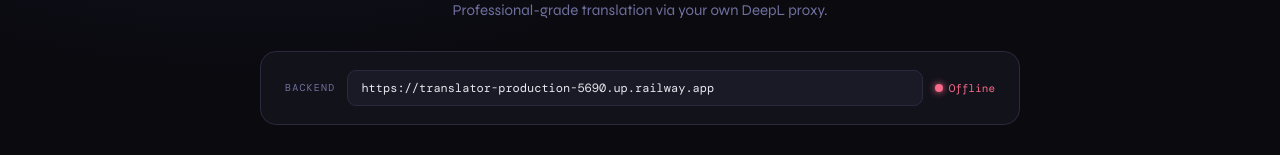
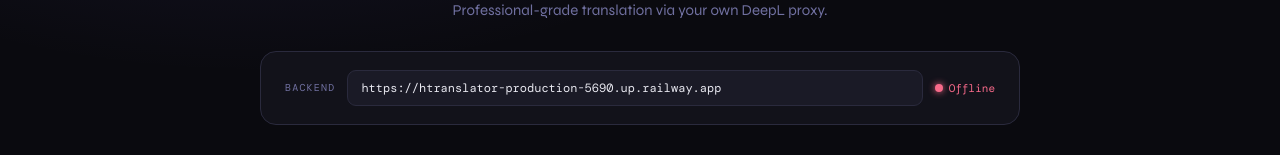
Before and after one commit to Arthur-CracksIt/Translator, a React (Create React App) app in the folder translator/: page / in a window 1280 px wide. Shown: the part 148-303 px from the top of the page. Built offline with nearby package versions, Linux system fonts and the light colour scheme; no server answers; a web font is replaced by a local one.

Commit message:
added the url

```diff
--- a/translator/src/App.js
+++ b/translator/src/App.js
@@ -99,7 +99,7 @@ const LANGUAGES = [
 ];
 
 const CHUNK_SIZE = 4000;
-const DEFAULT_URL = "https://translator-production-5690.up.railway.app";
+const DEFAULT_URL = "https://htranslator-production-5690.up.railway.app";
 
 function getExt(name) { return (name.split(".").pop() || "").toLowerCase(); }
 
```
